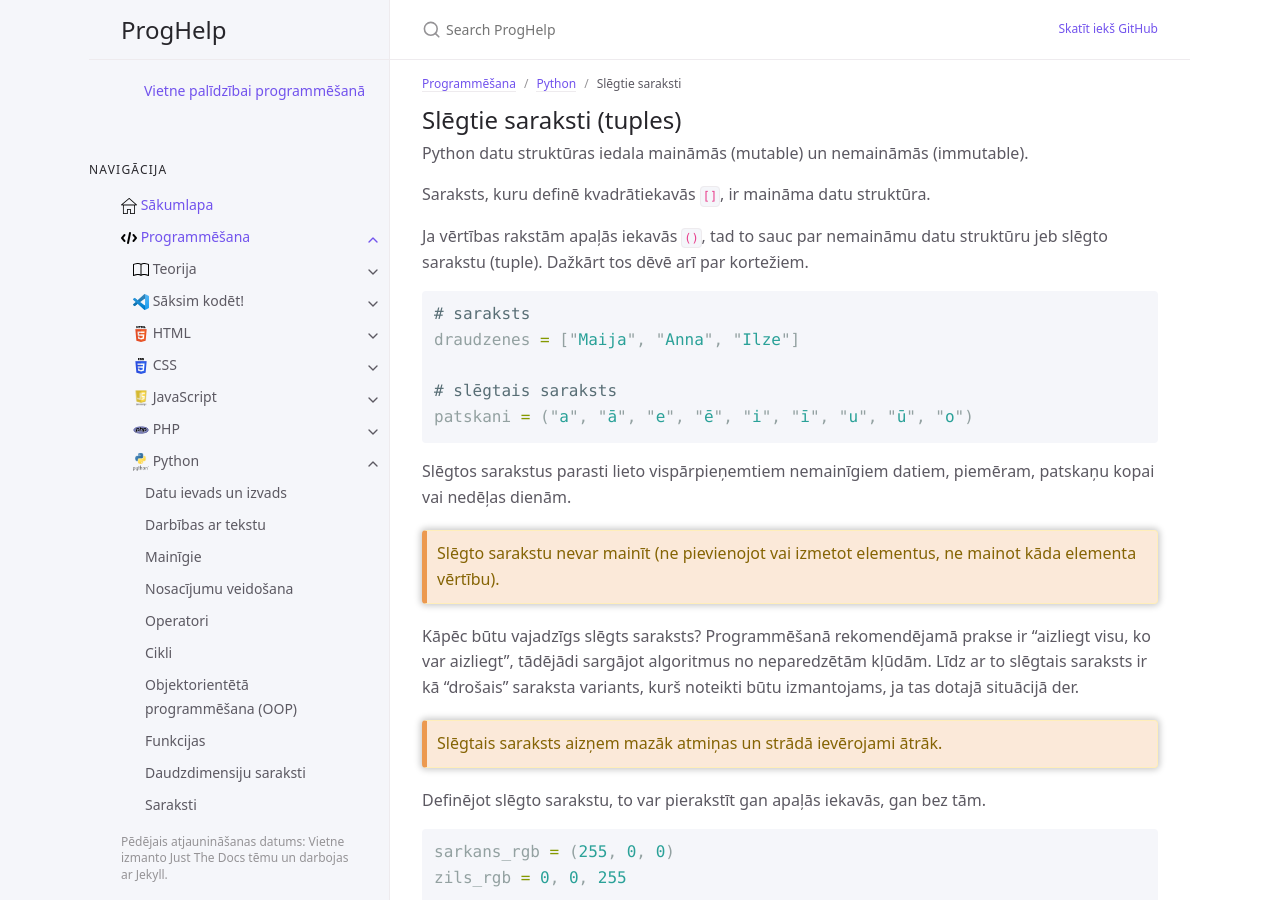
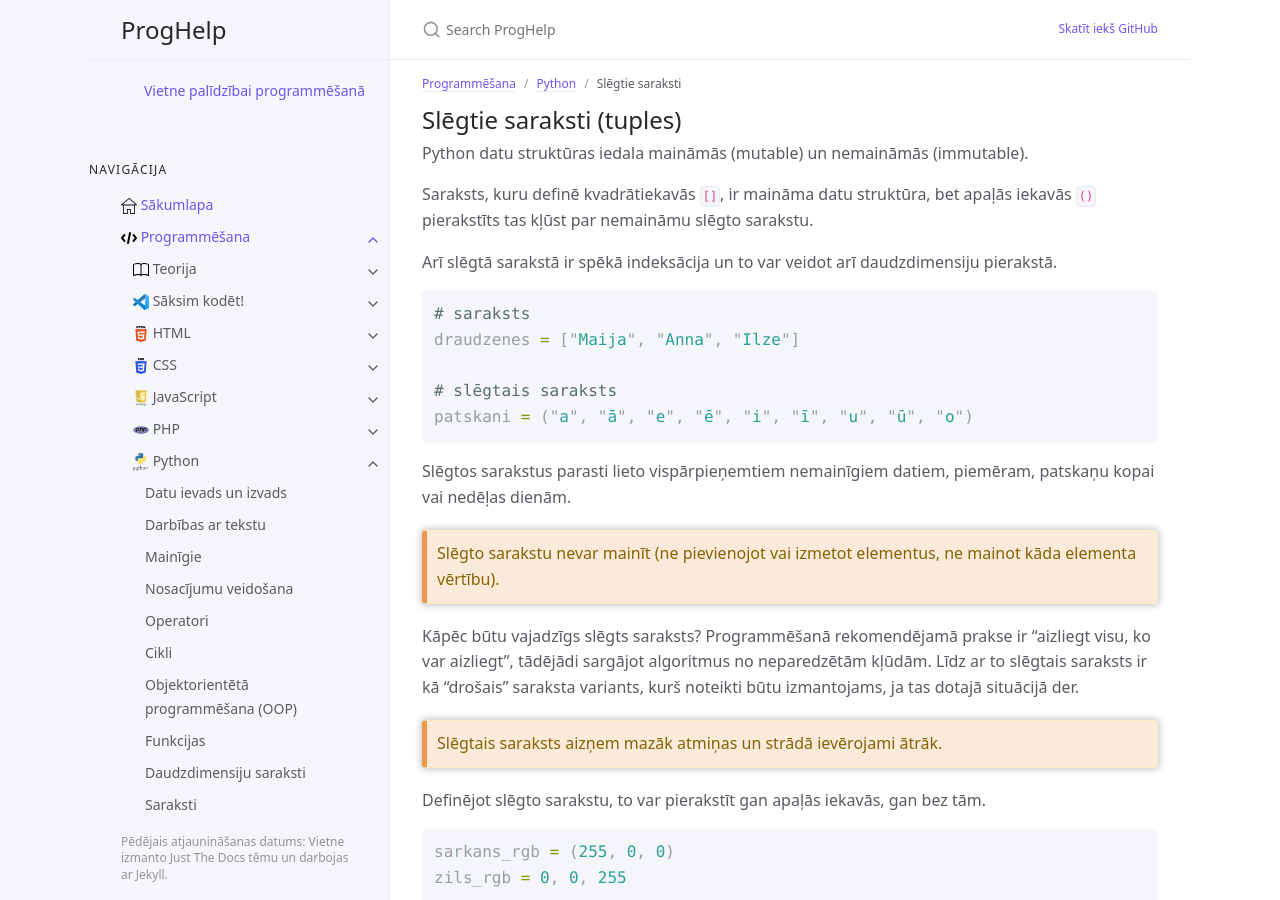
Before and after one commit to krmu/progr, a Jekyll site: the page built from programmesana/python/slegtie_saraksti.md, in a window 1280 px wide and 900 px high. Built offline with Jekyll 4.4.1, drawn with Linux system fonts in a browser that asks for light colours.

Commit message:
Pievienoju Py slēgtos sarakstus

```diff
--- a/programmesana/python/slegtie_saraksti.md
+++ b/programmesana/python/slegtie_saraksti.md
@@ -10,9 +10,9 @@ nav_order: 8
 
 Python datu struktūras iedala maināmās (mutable) un nemaināmās (immutable).
 
-Saraksts, kuru definē kvadrātiekavās `[]`, ir maināma datu struktūra.
+Saraksts, kuru definē kvadrātiekavās `[]`, ir maināma datu struktūra, bet apaļās iekavās `()` pierakstīts tas kļūst par nemaināmu slēgto sarakstu.
 
-Ja vērtības rakstām apaļās iekavās `()`, tad to sauc par nemaināmu datu struktūru jeb slēgto sarakstu (tuple). Dažkārt tos dēvē arī par kortežiem.
+Arī slēgtā sarakstā ir spēkā indeksācija un to var veidot arī daudzdimensiju pierakstā.
 
 ~~~py
 # saraksts
```
